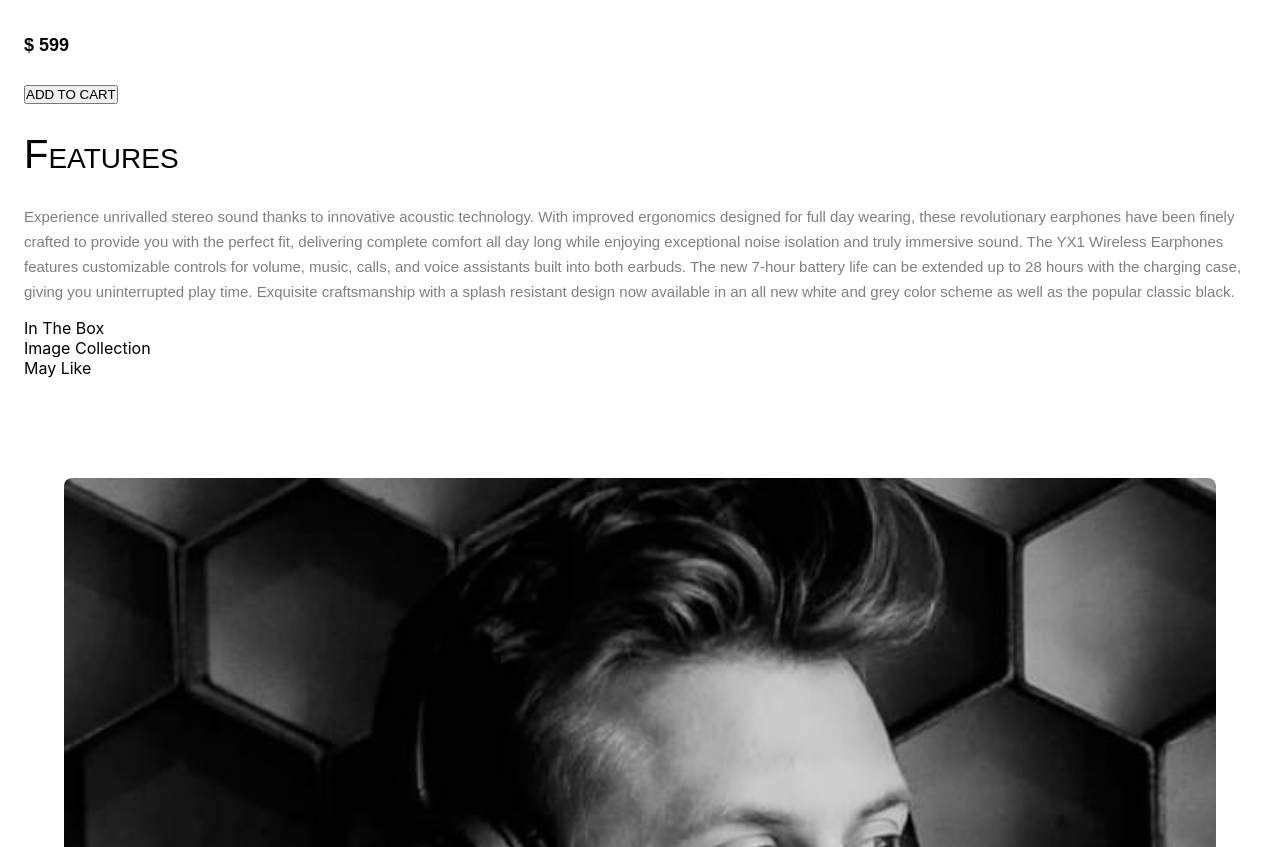
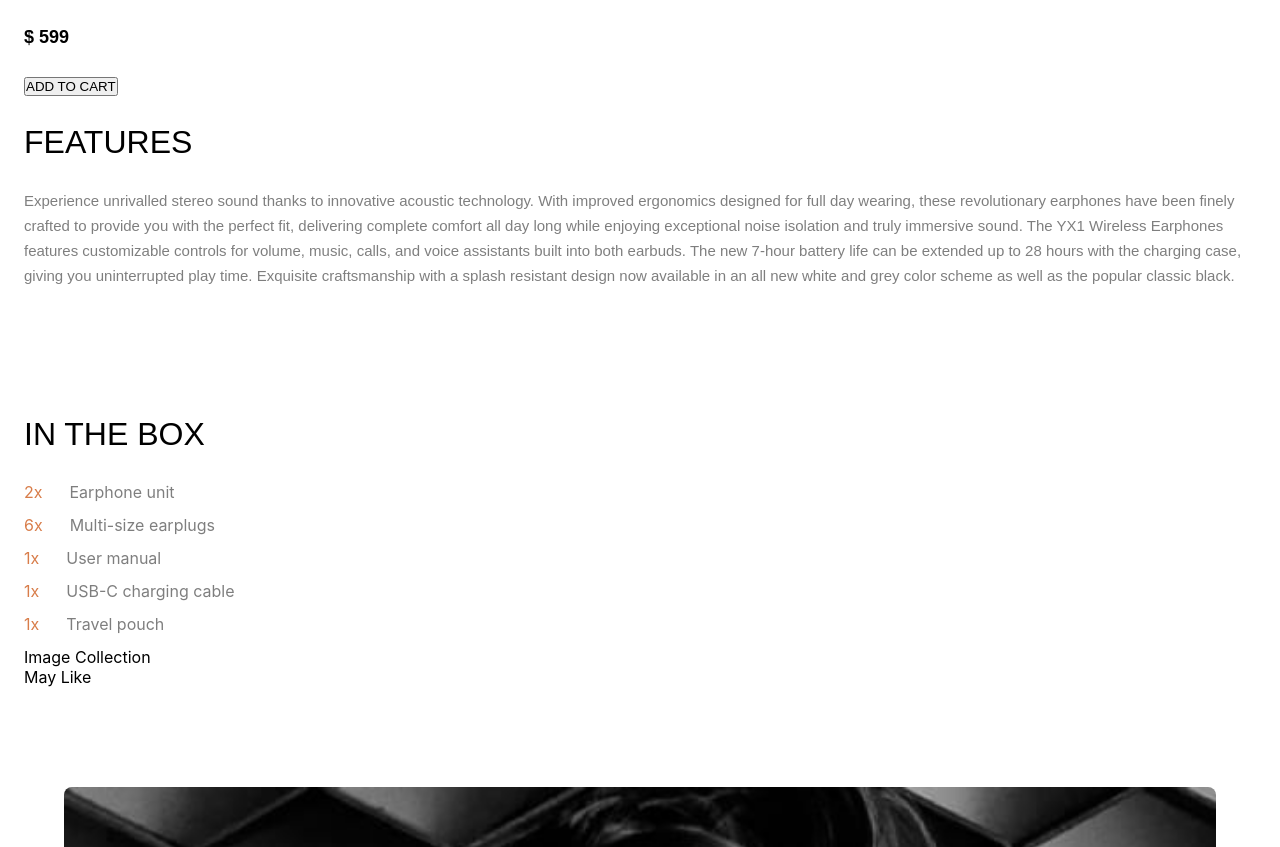
Before and after one commit to maklaut007/audiophile, a Next.js app: page /product/1 in a window 1280 px wide. Shown: the part 606-1453 px from the top of the page. Built offline with nearby package versions, Linux system fonts and the light colour scheme.

Commit message:
Product in the box rendered

```diff
--- a/components/Product/Product.styled.ts
+++ b/components/Product/Product.styled.ts
@@ -19,7 +19,7 @@ export const ProductImage = styled(Image)`
 `;
 export const NewProduct = styled.h6``; //import from theme
 
-export const Title = styled.h2`
+export const Title = styled.h3`
   font-weight: 400;
   margin: 14px 0;
 `; //maybe romove font-weight
@@ -33,7 +33,22 @@ export const Price = styled.h6`
 export const AddToCart = styled.button`
   margin: 14px 0;
 `;
+export const InTheBox = styled.section`
+  margin-top: 100px;
+`;
+export const InTheBoxList = styled.ul`
+  margin-top: 30px;
+`;
+export const InTheBoxItem = styled.li`
+  margin-bottom: 13px;
+  list-style-type: none;
+`;
+export const InTheBoxText = styled.span`
+  opacity: 50%;
+`;
+export const Quantity = styled.span`
+  color: ${(props) => props.theme.colors.orange};
+`;
 
-export const InTheBox = styled.div``;
 export const ImageCollection = styled.div``;
 export const MayLike = styled.div``;
--- a/components/Product/index.tsx
+++ b/components/Product/index.tsx
@@ -2,6 +2,19 @@ import React from "react";
 import * as Styled from "./Product.styled";
 
 function ProductExamples({ data }: any): JSX.Element {
+  console.log(data);
+
+  const itemsInBox = data.includes.map((component: any) => {
+    return (
+      <Styled.InTheBoxItem key={component.item}>
+        <Styled.Quantity>
+          {component.quantity}x &nbsp; &nbsp; &nbsp;
+        </Styled.Quantity>
+        <Styled.InTheBoxText>{component.item}</Styled.InTheBoxText>
+      </Styled.InTheBoxItem>
+    );
+  });
+
   return (
     <Styled.Product>
       <Styled.GoBack>Go Back</Styled.GoBack>
@@ -18,9 +31,12 @@ function ProductExamples({ data }: any): JSX.Element {
       <Styled.Description>{data.description}</Styled.Description>
       <Styled.Price>$ {data.price}</Styled.Price>
       <Styled.AddToCart>ADD TO CART</Styled.AddToCart>
-      <Styled.Title>Features</Styled.Title>
+      <Styled.Title>FEATURES</Styled.Title>
       <Styled.Description>{data.features}</Styled.Description>
-      <Styled.InTheBox>In The Box</Styled.InTheBox>
+      <Styled.InTheBox>
+        <Styled.Title>IN THE BOX</Styled.Title>
+        <Styled.InTheBoxList>{itemsInBox}</Styled.InTheBoxList>
+      </Styled.InTheBox>
       <Styled.ImageCollection>Image Collection</Styled.ImageCollection>
       <Styled.MayLike>May Like</Styled.MayLike>
     </Styled.Product>
--- a/styles/globals.css
+++ b/styles/globals.css
@@ -43,4 +43,5 @@ h6 {
 }
 p {
   font: 500 15px/25px Manrope, sans-serif;
+  opacity: 50%;
 }
```
